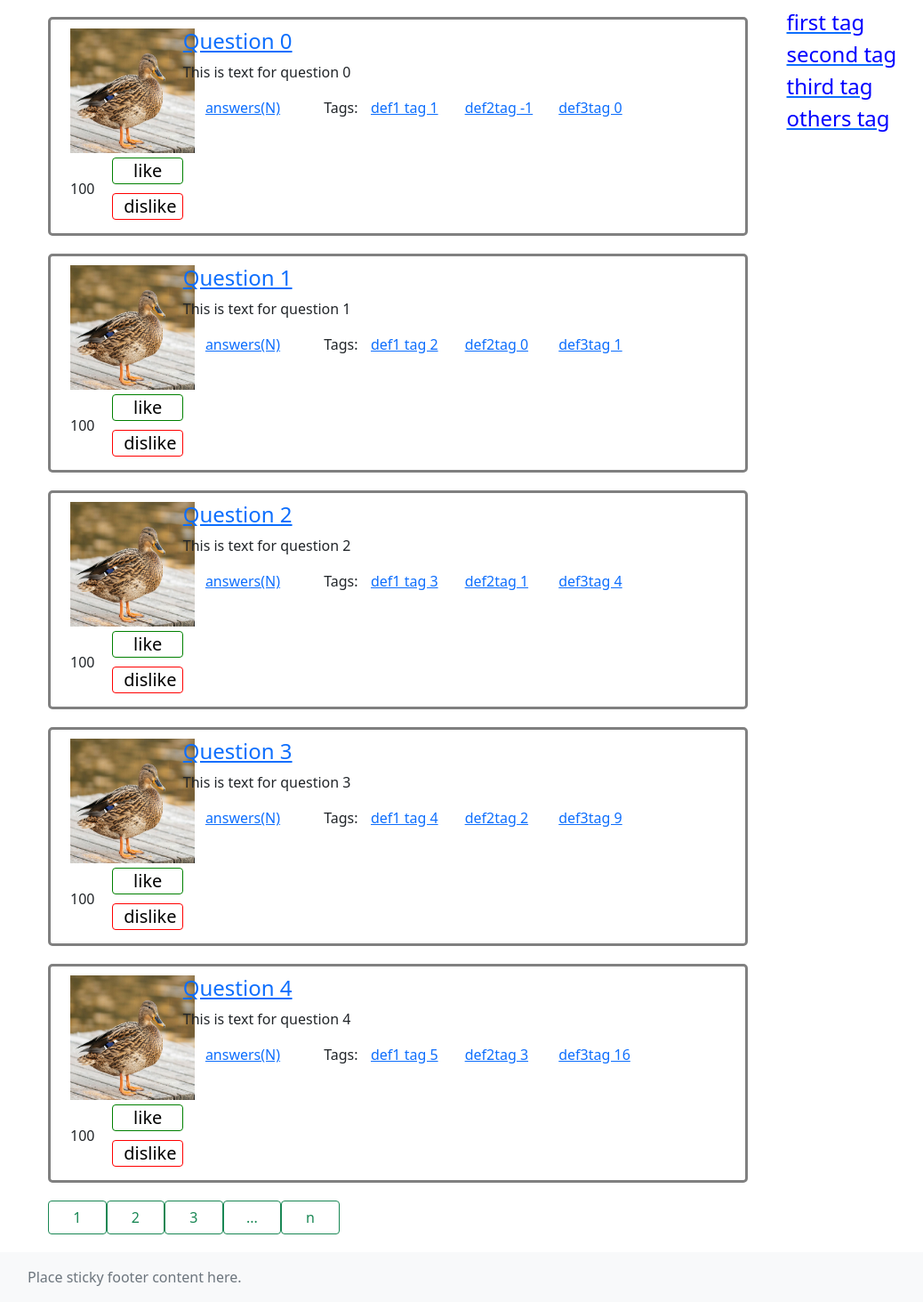
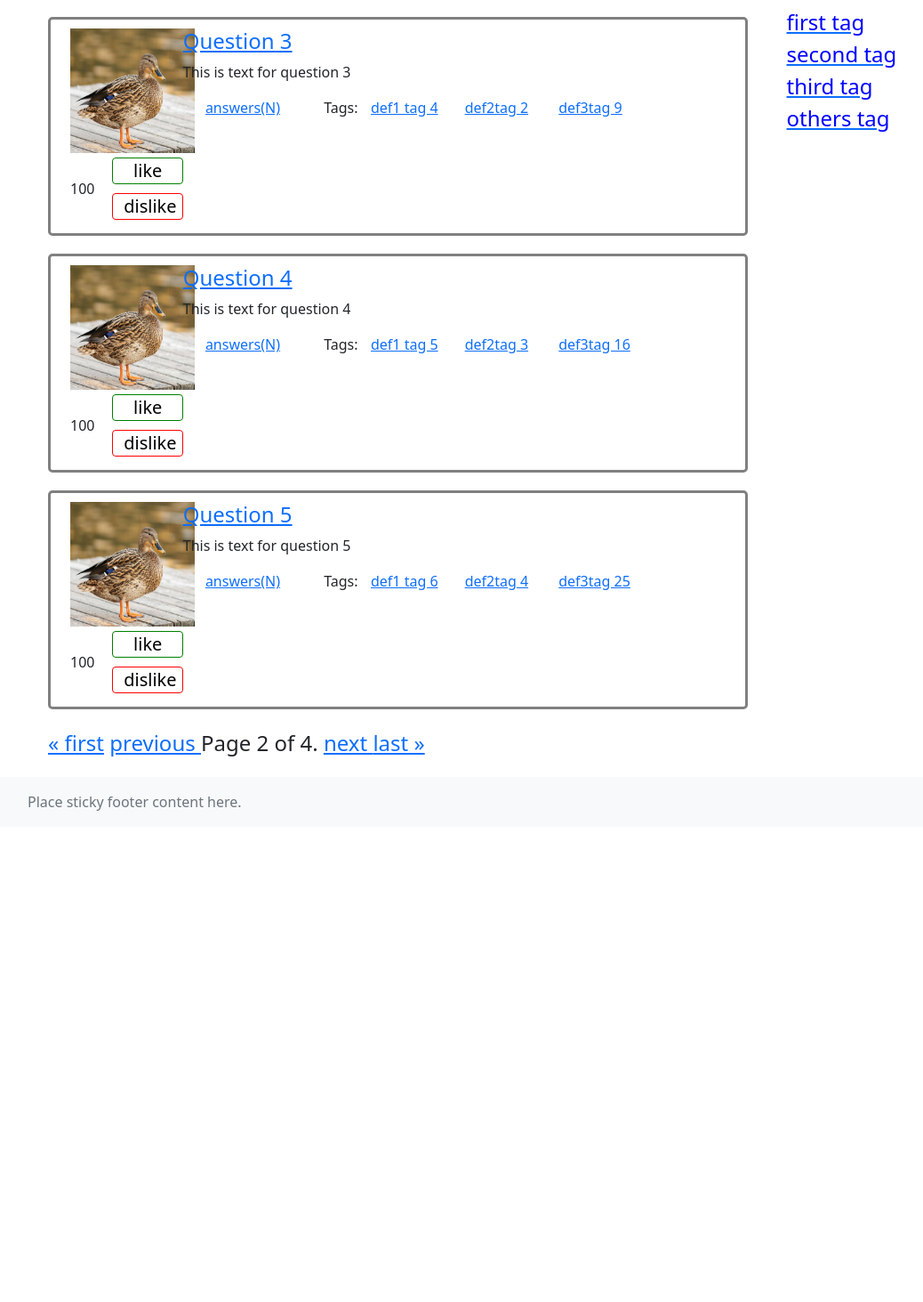
Before and after one commit to Aralary/web_task2, a Django app: page /?page=2 in a window 1280 px wide. Shown: the part 147-1610 px from the top of the page at 89% size, without its empty margins (51-1089 px from the left). After the commit the page ends 1058 px from the top, so only its background shows below. Run offline with Django 4.2, Linux system fonts and the light colour scheme; some libraries are stand-ins or nearby versions.

Commit message:
add paginator

```diff
--- a/app/views.py
+++ b/app/views.py
@@ -1,5 +1,5 @@
 from random import random
-
+from django.core.paginator import EmptyPage, PageNotAnInteger, Paginator
 from django.shortcuts import render
 
 # Create your views here.
@@ -11,13 +11,13 @@ QUESTIONS = [
         "tag2": f"tag {i - 1}",
         "tag3": f"tag {i * i}",
         "id": i
-    } for i in range(0, 5)
+    } for i in range(0, 10)
 ]
 
 ANSWERS = [
     {
         "title": f"Answer {i}"
-    } for i in range(1, 3)
+    } for i in range(0, 10)
 ]
 
 LOOK_QUESTIONS = [
@@ -32,7 +32,12 @@ LOOK_QUESTIONS = [
 
 
 def index(request):
-    return render(request, "index.html", {"questions": QUESTIONS})
+    question_list = QUESTIONS
+    paginator = Paginator(question_list, 3)
+
+    page = request.GET.get('page')
+    questions = paginator.get_page(page)
+    return render(request, "index.html", {"questions": questions})
 
 
 def signup(request):
@@ -42,8 +47,14 @@ def signup(request):
 def ask(request):
     return render(request, "ask.html")
 
+
 def question(request, ix: int):
-    return render(request, "question.html", {"question": QUESTIONS[ix], "answers": ANSWERS})
+    answer_list = ANSWERS
+    paginator = Paginator(answer_list, 2)
+
+    page = request.GET.get('page')
+    answers = paginator.get_page(page)
+    return render(request, "question.html", {"question": QUESTIONS[ix], "answers": answers})
 
 
 def login(request):
--- /dev/null
+++ b/templates/inc/paginator_questions.html
@@ -0,0 +1,19 @@
+<div class="row" style="margin: 20px; font-size: 150%;">
+    <div class="pagination">
+    <span class="step-links">
+        {% if questions.has_previous %}
+            <a href="?page=1">&laquo; first</a>
+            <a href="?page={{ questions.previous_page_number }}"> previous </a>
+        {% endif %}
+
+        <span class="current">
+            Page {{ questions.number }} of {{ questions.paginator.num_pages }}.
+        </span>
+
+        {% if questions.has_next %}
+            <a href="?page={{ questions.next_page_number }}"> next </a>
+            <a href="?page={{ questions.paginator.num_pages }}"> last &raquo;</a>
+        {% endif %}
+    </span>
+    </div>
+</div>
--- a/templates/index.html
+++ b/templates/index.html
@@ -17,6 +17,7 @@
     {% include "./inc/question_template.html" %}
     {% endfor %}
 
-    {% include "./inc/number_pages.html" %}
+    {% include "./inc/paginator_questions.html" %}
 </div>
+
 {% endblock content_side %}
--- a/templates/question.html
+++ b/templates/question.html
@@ -20,7 +20,7 @@
     {% include "./inc/answer.html" %}
     {% endfor %}
 
-    {% include "./inc/number_pages.html" %}
+    {% include "./inc/paginator_answers.html" %}
     <hr>
 
     <textarea class="t_area" placeholder="Enter your answer here"
```
Also changed, not shown: templates/inc/login_form.html (added, +28 -0 lines), templates/inc/paginator_answers.html (added, +19 -0 lines), templates/inc/registration_form.html (added, +62 -0 lines), templates/login.html (+1 -28 lines), templates/signup.html (+1 -62 lines).
